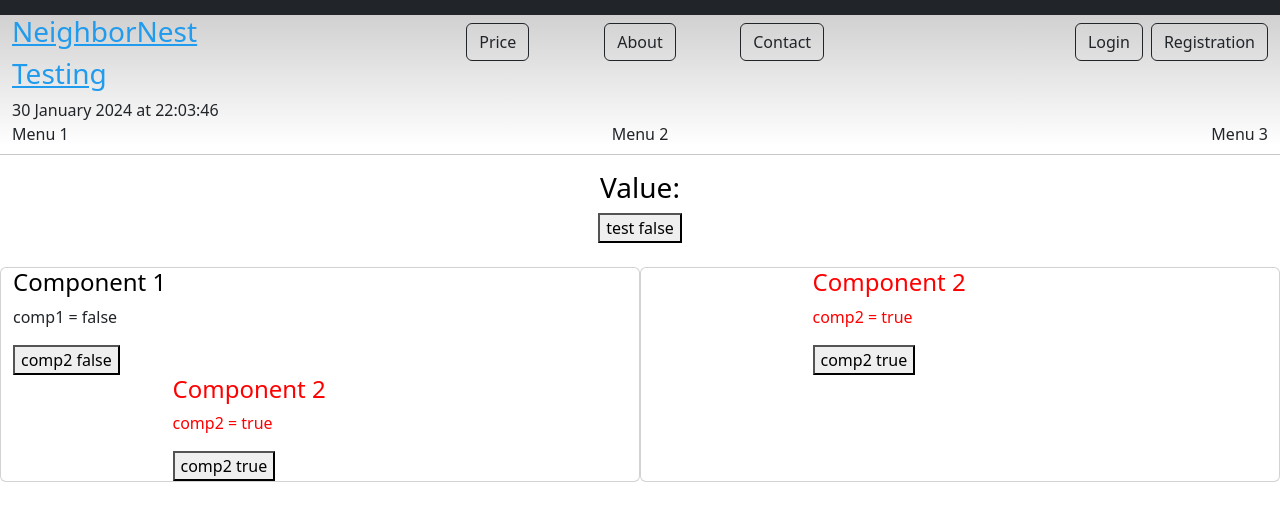
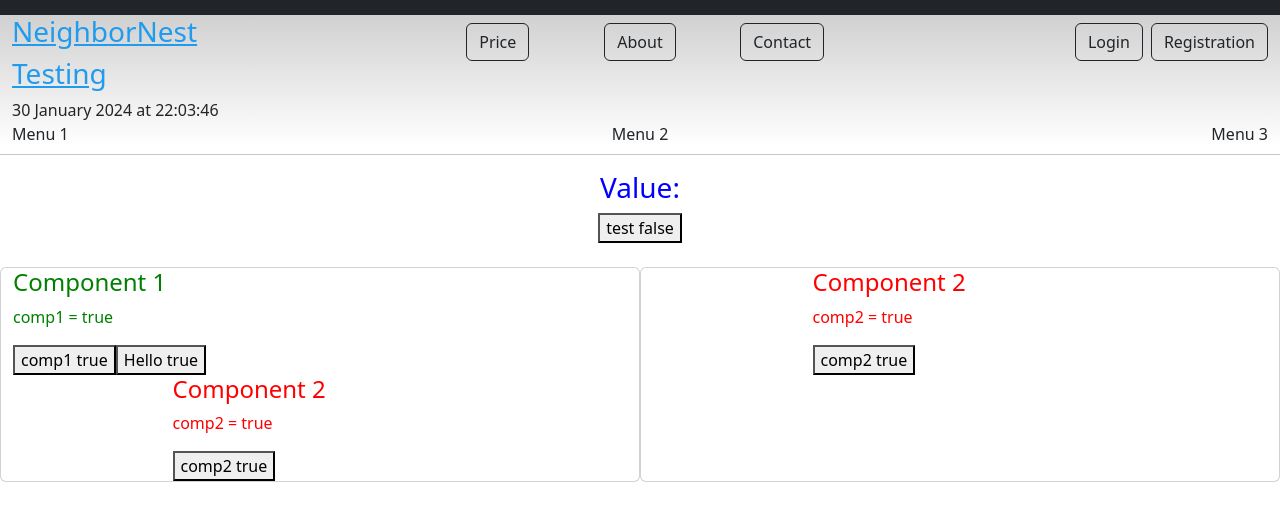
Before and after one commit to evgfed1/neighbornest-ui, a Vue app: page /testing in a window 1280 px wide. Shown: the top 520 px of the page. Built offline with nearby package versions, Linux system fonts and the light colour scheme.

Commit message:
Learning Vuex

```diff
--- a/package.json
+++ b/package.json
@@ -13,7 +13,8 @@
     "vue": "^3.2.13",
     "vue-axios": "^3.5.2",
     "vue-flatpickr-component": "^11.0.3",
-    "vue-router": "^4.0.3"
+    "vue-router": "^4.0.3",
+    "vuex": "^4.0.2"
   },
   "devDependencies": {
     "@vue/cli-plugin-router": "~5.0.0",
--- a/src/components/TestComp1.vue
+++ b/src/components/TestComp1.vue
@@ -1,11 +1,12 @@
 <template>
   <div class="row justify-content-center">
     <div>
-      <h4 :style="{ color: comp1 ? 'green' : 'black' }">Component 1</h4>
-      <p :style="{ color: comp1 ? 'green' : 'black' }" v-if="comp1 === true">comp1 = true</p>
-      <p v-if="comp1 === false">comp1 = false</p>
-      <button @click="changeComp1Stat">comp2 {{comp1}}</button>
+      <h4 :style="{ color: $store.state.comp1 ? 'green' : 'black' }">Component 1</h4>
+      <p :style="{ color: $store.state.comp1 ? 'green' : 'black' }" v-if="$store.state.comp1 === true">comp1 = true</p>
+      <p v-if="$store.state.comp1 === false">comp1 = false</p>
+      <button @click="$store.commit('changeComp1Stat')">comp1 {{$store.state.comp1}}</button>
 
+      <button @click="buttonComp1">Hello {{this.comp1}}</button>
       <TestComp2 @comp2-status-updated="updateComp2Status"/>  <!--added-->
 
     </div>
@@ -24,18 +25,14 @@ export default {
   },
   data() {
     return {
-      // testComponent1Value: true,
-      comp1: false,
+      comp1: true,
     }
   },
-  methods: {
-    changeComp1Stat() {
-      this.comp1 = !this.comp1
-      this.$emit("comp1-status-updated", !this.comp1);
-    },
-    updateComp2Status(comp2Status) {   //added
-      this.$emit("comp2-status-updated", comp2Status);
-    },
-  }
+methods: {
+  buttonComp1() {
+    this.comp1 = !this.comp1
+  },
+
+},
 }
 </script>
--- a/src/components/TestComp2.vue
+++ b/src/components/TestComp2.vue
@@ -2,10 +2,10 @@
   <div class="row justify-content-center">
     <div class="col-6">
 
-      <h4 :style="{ color: comp2 ? 'red' : 'black' }">Component 2</h4>
-      <p :style="{ color: comp2 ? 'red' : 'black' }" v-if="comp2 === true">comp2 = true</p>
-      <p v-if="comp2 === false">comp2 = false</p>
-      <button @click="changeComp2Stat">comp2 {{comp2}}</button>
+      <h4 :style="{ color: $store.state.comp2 ? 'red' : 'black' }">Component 2</h4>
+      <p :style="{ color: $store.state.comp2 ? 'red' : 'black' }" v-if="$store.state.comp2 === true">comp2 = true</p>
+      <p v-if="$store.state.comp2 === false">comp2 = false</p>
+      <button @click="$store.commit('changeComp2Stat')">comp2 {{ $store.state.comp2 }}</button>
 
     </div>
   </div>
@@ -15,20 +15,8 @@
 export default {
   name: "TestComp2",
   props: {
+  },
 
-  },
-  data() {
-    return {
-      testComponent2Value: true,
-      comp2: true,
-    }
-  },
-  methods: {
 
-    changeComp2Stat() {
-      this.comp2 = !this.comp2
-      this.$emit("comp2-status-updated", this.comp2);
-    },
-  }
 }
 </script>
--- a/src/main.js
+++ b/src/main.js
@@ -3,6 +3,7 @@ import App from './App.vue'
 import router from './router'
 import VueAxios from "vue-axios";
 import axios from "axios";
+import store from "@/store/store";
 
 import "bootstrap/dist/css/bootstrap.min.css"
 import "bootstrap/dist/js/bootstrap.js"
@@ -11,7 +12,7 @@ const app = createApp(App)
 
 app.use(router)
 app.use(VueAxios, axios)
-
+app.use(store)
 
 
 app.mount('#app')
--- /dev/null
+++ b/src/store/store.js
@@ -0,0 +1,27 @@
+import {createStore} from "vuex";
+
+export default createStore({
+    state: {
+        comp1: true,
+        comp2: true,
+        testComponent2Value: true,
+    },
+    mutations: {
+        changeComp2Stat(state) {
+            state.comp2 = !state.comp2
+        },
+        changeComp1Stat(state) {
+            state.comp1 = !state.comp1
+        },
+        changeTestStat(state) {
+            if (state.comp2 === true) {
+                alert("comp2 = true" + state.comp2)
+            }else {
+                alert("comp2 = false" + state.comp2)
+            }
+        },
+    },
+    actions: {},
+    getters: {},
+    modules: {}
+})
--- a/src/views/TestingView.vue
+++ b/src/views/TestingView.vue
@@ -3,8 +3,8 @@
   <div class="container-fluid">
     <div class="row">
       <div class="text-center">
-        <h3 :style="{ color: test ? 'blue' : 'black' }">Value: </h3>
-        <button @click="changeTestStat">test {{test}}</button>
+        <h3 :style="{ color: $store.state.comp2 ? 'blue' : 'black' }">Value: </h3>
+        <button @click="$store.commit('changeTestStat')">test {{test}}</button>
         <br>
         <br>
       </div>
@@ -43,7 +43,14 @@ export default {
   },
   methods: {
     changeTestStat() {
-      this.test = !this.test
+      if ($store.state.comp2 === true) {
+        alert("comp2 = true" + $store.state.comp2)
+      }else {
+        alert("comp2 = false" + $store.state.comp2)
+
+      }
+      // $store.state.comp2
+      // this.test = !this.test
     },
     // Метод для обработки обновленного статуса comp1 из TestComp1
     updateComp1Status(comp1Status) {
```
Also changed, not shown: 1 other file (tests, documents, lock files or other folders).
